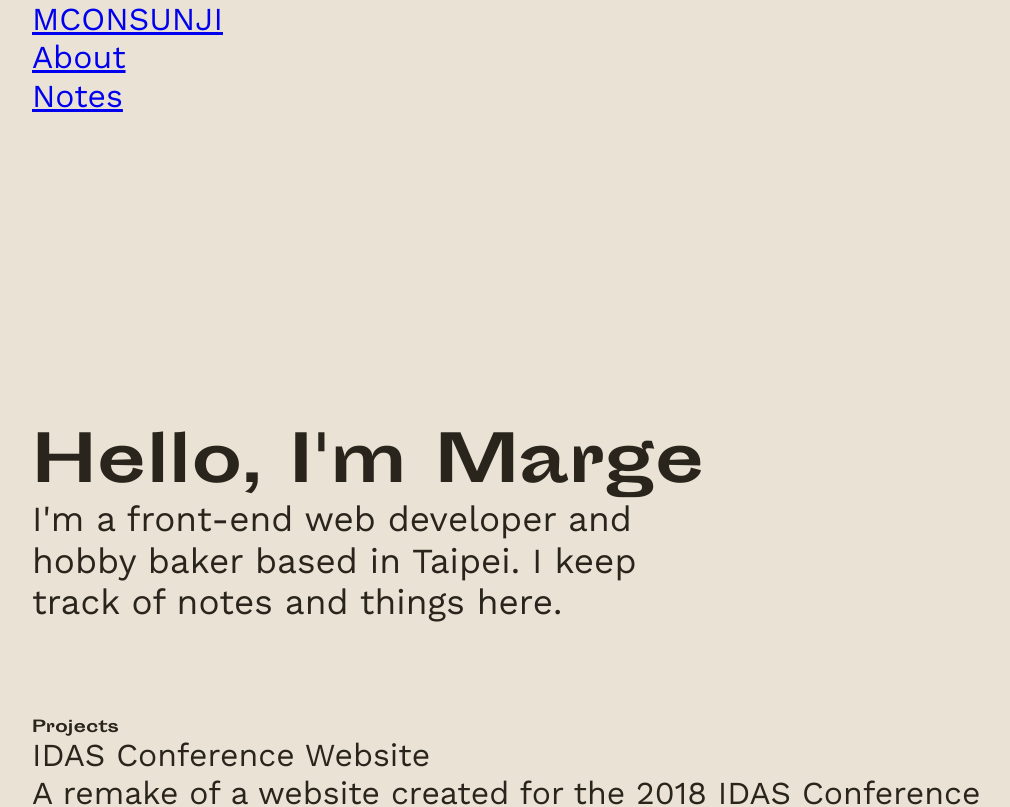
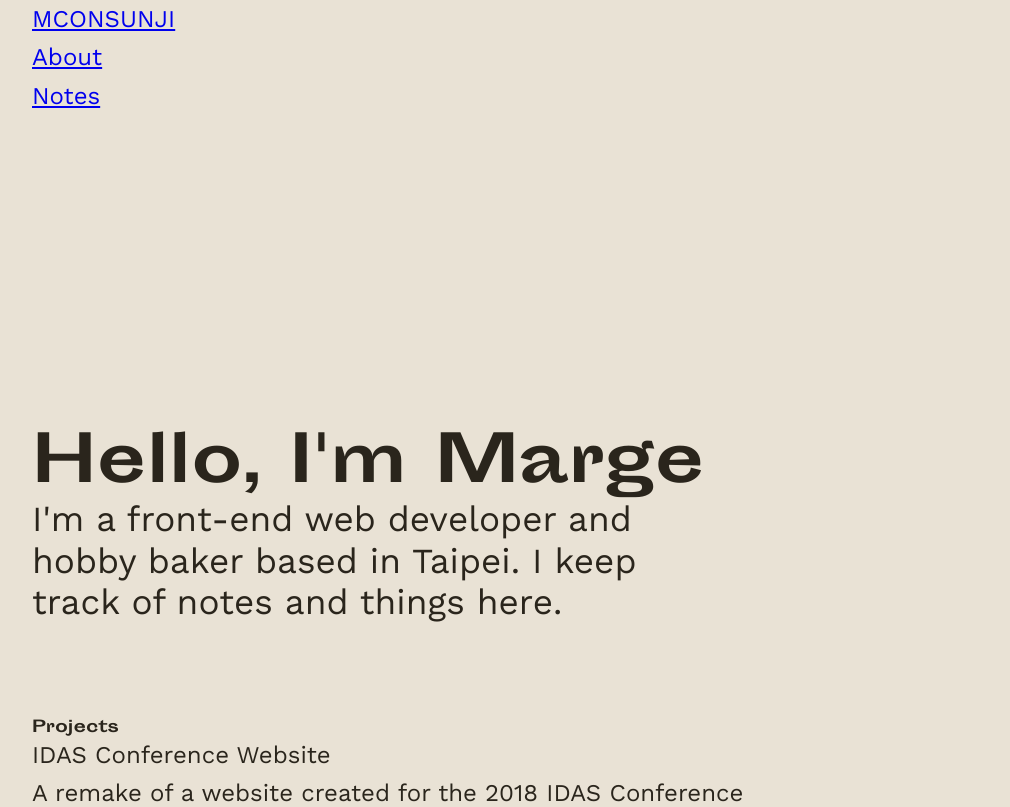
Before and after one commit to msunji/portfolio, a React (Create React App) app: page / in a window 1280 px wide. Shown: the top 807 px of the page, without its empty margins (40-1050 px from the left). Built offline with nearby package versions, Linux system fonts and the light colour scheme.

Commit message:
Adjusted p font-size

```diff
--- a/src/styles/globalStyle.js
+++ b/src/styles/globalStyle.js
@@ -28,8 +28,8 @@ const GlobalStyle = createGlobalStyle`
     }
 
     p {
-        font-size: 2rem;
-        line-height: 1.2;
+        font-size: 1.5rem;
+        line-height: 1.6;
     }
 
     .container {
```
